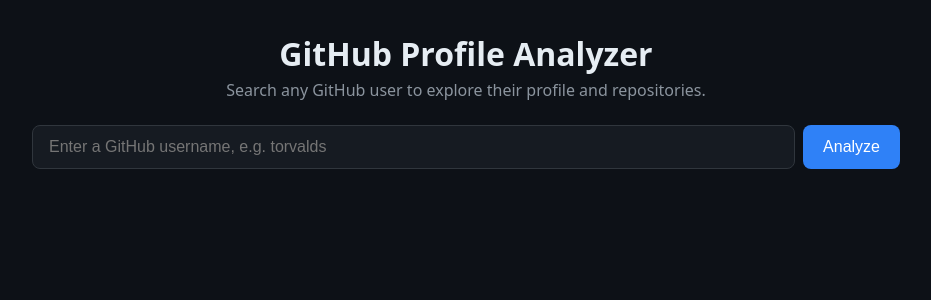
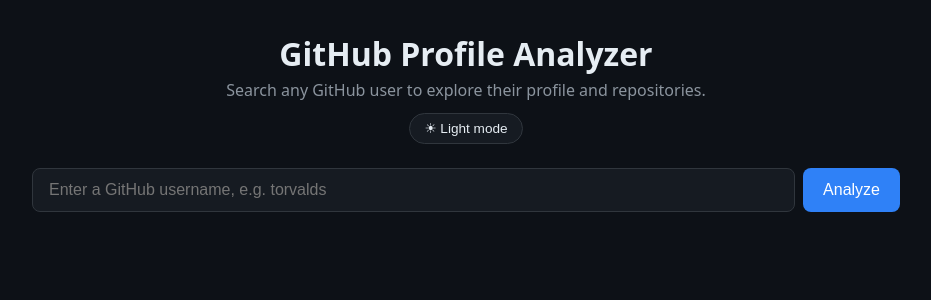
Before and after one commit to OC2427/github-profile-analyzer, a React (Vite) app: page / in a window 1280 px wide. Shown: the top 300 px of the page, without its empty margins (174-1105 px from the left). Built offline with nearby package versions, Linux system fonts and the light colour scheme; no server answers.

Commit message:
Add light/dark theme toggle

```diff
--- a/src/App.jsx
+++ b/src/App.jsx
@@ -7,6 +7,7 @@
 import Loader from "./components/Loader";
 import LanguageChart from "./components/LanguageChart";
 import { fetchUser, fetchRepos } from "./api/github";
+import ThemeToggle from "./components/ThemeToggle";
 
 export default function App() {
   const [user, setUser] = useState(null);
@@ -72,6 +73,7 @@
       <header>
         <h1>GitHub Profile Analyzer</h1>
         <p>Search any GitHub user to explore their profile and repositories.</p>
+        <ThemeToggle />
       </header>
 
       <SearchBar onSearch={handleSearch} loading={loading} />
--- /dev/null
+++ b/src/components/ThemeToggle.jsx
@@ -0,0 +1,30 @@
+import { useState, useEffect } from "react";
+
+export default function ThemeToggle() {
+  const [theme, setTheme] = useState(() => {
+    try {
+      return localStorage.getItem("theme") || "dark";
+    } catch {
+      return "dark";
+    }
+  });
+
+  useEffect(() => {
+    document.documentElement.setAttribute("data-theme", theme);
+    try {
+      localStorage.setItem("theme", theme);
+    } catch {
+      // storage unavailable, theme still works for this visit
+    }
+  }, [theme]);
+
+  return (
+    <button
+      className="theme-toggle"
+      onClick={() => setTheme(theme === "dark" ? "light" : "dark")}
+      aria-label="Toggle light or dark theme"
+    >
+      {theme === "dark" ? "☀ Light mode" : "🌙 Dark mode"}
+    </button>
+  );
+}
--- a/src/index.css
+++ b/src/index.css
@@ -183,3 +183,24 @@
   margin-right: 0.4rem;
 }
 .pct { color: var(--muted); margin-left: 0.2rem; }
+[data-theme="light"] {
+  --bg: #ffffff;
+  --surface: #f6f8fa;
+  --border: #d0d7de;
+  --text: #1f2328;
+  --muted: #656d76;
+  --accent: #0969da;
+  --danger: #cf222e;
+}
+
+.theme-toggle {
+  margin-top: 0.75rem;
+  padding: 0.4rem 0.9rem;
+  border-radius: 999px;
+  border: 1px solid var(--border);
+  background: var(--surface);
+  color: var(--text);
+  font-size: 0.85rem;
+  cursor: pointer;
+}
+.theme-toggle:hover { border-color: var(--accent); }
```
